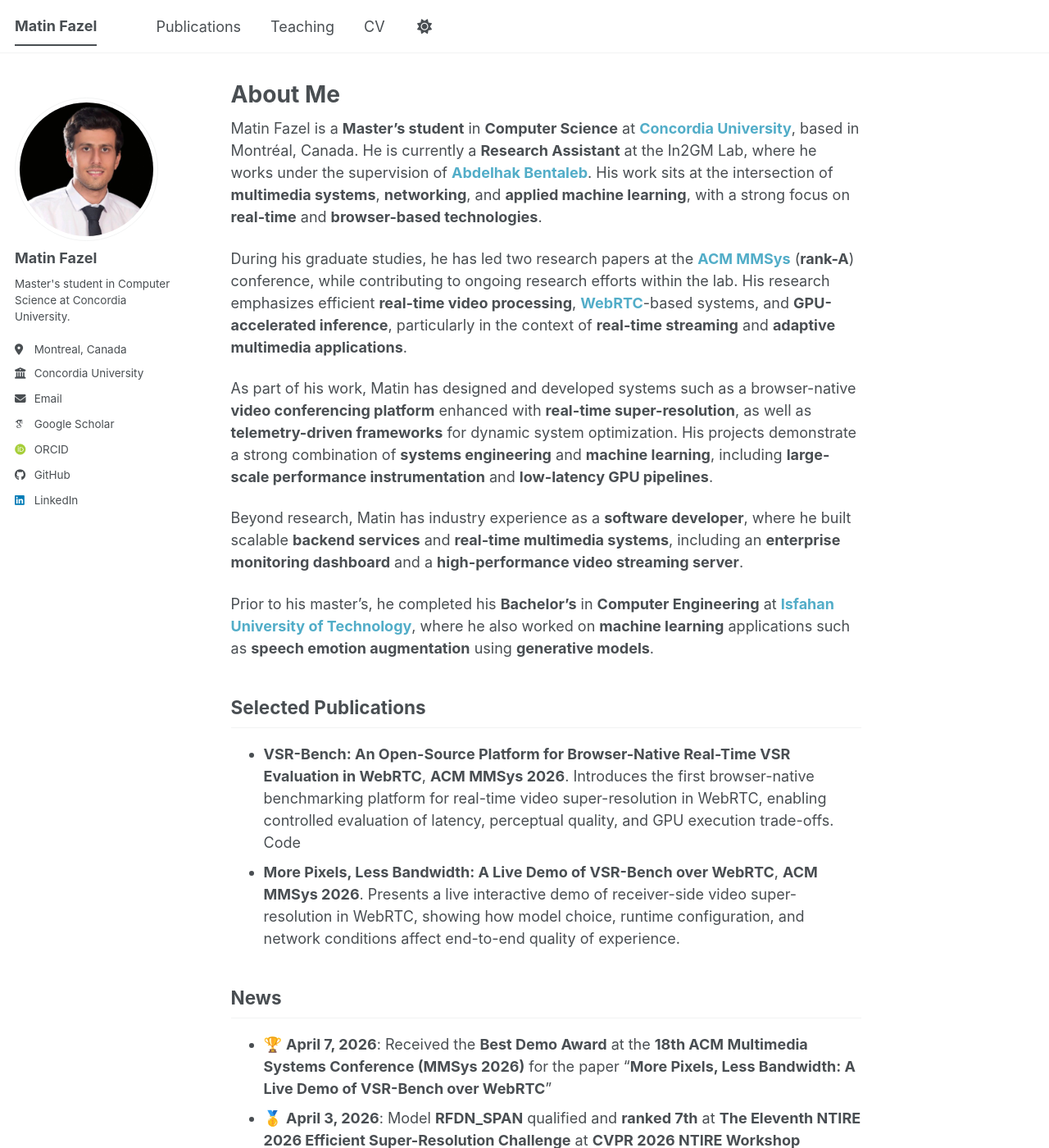
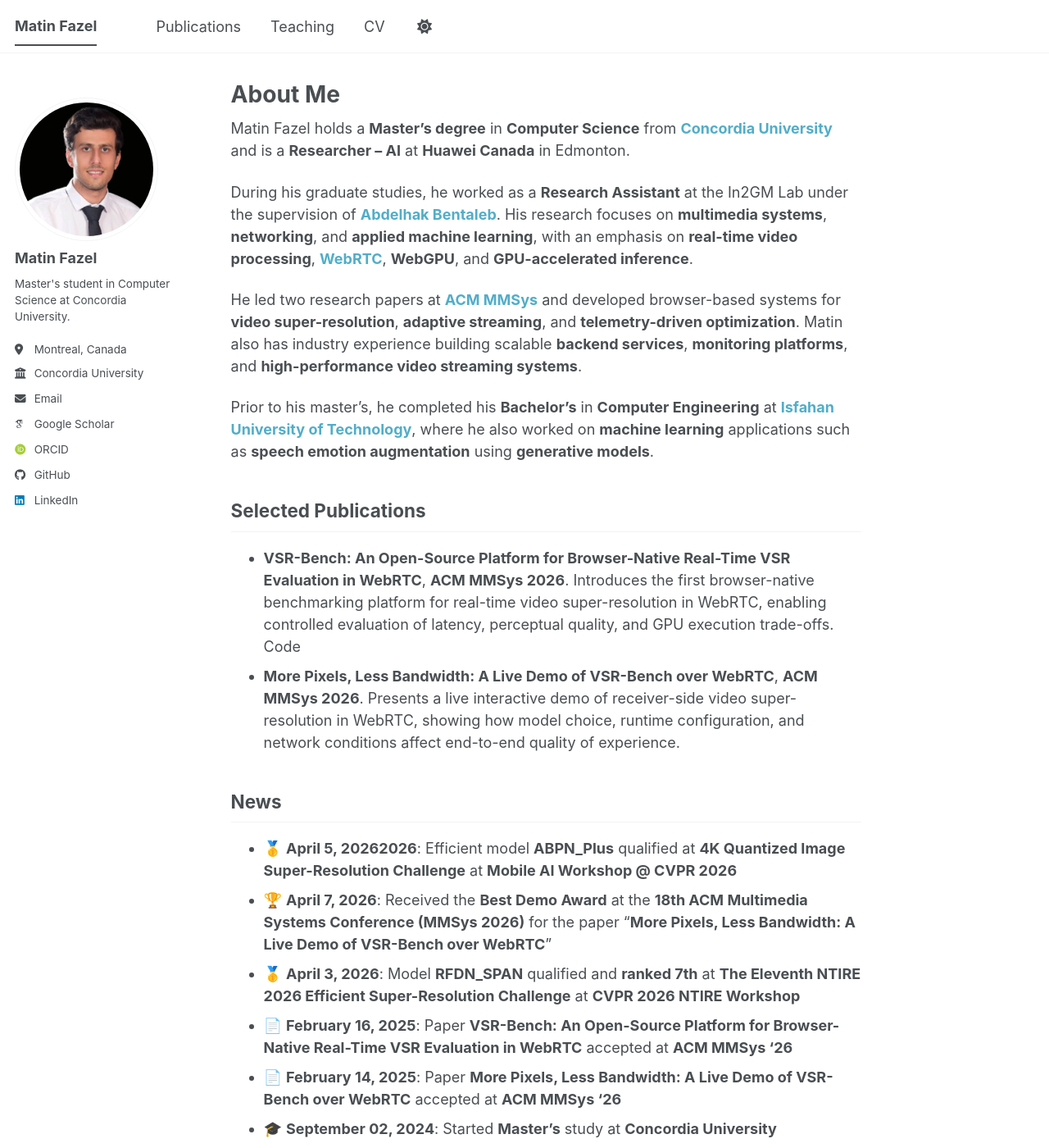
Before and after one commit to matinfazel/matinfazel.github.io, a Jekyll site: the page built from _pages/about.md, in a window 1280 px wide and 1400 px high. Shown: the whole window at 82% size. Built offline with Jekyll 4.4.1, drawn with Linux system fonts in a browser that asks for light colours; some web fonts are replaced; a script bundle is joined from its source files by our own code; library files that are not in the unit come from our copies.

Commit message:
Revise about page for Matin Fazel's profile
Updated Matin Fazel's profile to reflect current position and research focus, including work at Huawei Canada and contributions to multimedia systems and applied machine learning.

```diff
--- a/_pages/about.md
+++ b/_pages/about.md
@@ -7,13 +7,11 @@
   - /about.html
 ---
 
-Matin Fazel is a **Master's student** in **Computer Science** at [**Concordia University**](https://www.concordia.ca/), based in Montréal, Canada. He is currently a **Research Assistant** at the In2GM Lab, where he works under the supervision of [**Abdelhak Bentaleb**](https://www.concordia.ca/faculty/abdelhak-bentaleb.html). His work sits at the intersection of **multimedia systems**, **networking**, and **applied machine learning**, with a strong focus on **real-time** and **browser-based technologies**.
+Matin Fazel holds a **Master’s degree** in **Computer Science** from [**Concordia University**](https://www.concordia.ca/) and is a **Researcher – AI** at **Huawei Canada** in Edmonton.
 
-During his graduate studies, he has led two research papers at the [**ACM MMSys**](https://2026.acmmmsys.org/) (**rank-A**) conference, while contributing to ongoing research efforts within the lab. His research emphasizes efficient **real-time video processing**, [**WebRTC**](https://webrtc.org/)-based systems, and **GPU-accelerated inference**, particularly in the context of **real-time streaming** and **adaptive multimedia applications**.
+During his graduate studies, he worked as a **Research Assistant** at the In2GM Lab under the supervision of [**Abdelhak Bentaleb**](https://www.concordia.ca/faculty/abdelhak-bentaleb.html). His research focuses on **multimedia systems**, **networking**, and **applied machine learning**, with an emphasis on **real-time video processing**, [**WebRTC**](https://webrtc.org/), **WebGPU**, and **GPU-accelerated inference**.
 
-As part of his work, Matin has designed and developed systems such as a browser-native **video conferencing platform** enhanced with **real-time super-resolution**, as well as **telemetry-driven frameworks** for dynamic system optimization. His projects demonstrate a strong combination of **systems engineering** and **machine learning**, including **large-scale performance instrumentation** and **low-latency GPU pipelines**.
-
-Beyond research, Matin has industry experience as a **software developer**, where he built scalable **backend services** and **real-time multimedia systems**, including an **enterprise monitoring dashboard** and a **high-performance video streaming server**.
+He led two research papers at [**ACM MMSys**](https://2026.acmmmsys.org/) and developed browser-based systems for **video super-resolution**, **adaptive streaming**, and **telemetry-driven optimization**. Matin also has industry experience building scalable **backend services**, **monitoring platforms**, and **high-performance video streaming systems**.
 
 Prior to his master's, he completed his **Bachelor's** in **Computer Engineering** at [**Isfahan University of Technology**](https://iut.ac.ir/en), where he also worked on **machine learning** applications such as **speech emotion augmentation** using **generative models**.
 
@@ -24,7 +22,7 @@
 
 ## News
 
-<!-- - **April 5, 20262026**: Efficient model **ABPN_Plus** qualified at **4K Quantized Image Super-Resolution Challenge** at [**Mobile AI Workshop @ CVPR 2026**](https://www.codabench.org/competitions/14062/) -->
+ - 🥇 **April 5, 20262026**: Efficient model **ABPN_Plus** qualified at **4K Quantized Image Super-Resolution Challenge** at [**Mobile AI Workshop @ CVPR 2026**](https://www.codabench.org/competitions/14062/)
 - 🏆 **April 7, 2026**: Received the **Best Demo Award** at the **18th ACM Multimedia Systems Conference (MMSys 2026)** for the paper "**More Pixels, Less Bandwidth: A Live Demo of VSR-Bench over WebRTC**"
 - 🥇 **April 3, 2026**: Model **RFDN_SPAN** qualified and **ranked 7th** at [**The Eleventh NTIRE 2026 Efficient Super-Resolution Challenge**](https://arxiv.org/html/2604.03198v1) at [**CVPR 2026 NTIRE Workshop**](https://cvlai.net/ntire/2026/)
 - 📄 **February 16, 2025**: Paper [**VSR-Bench: An Open-Source Platform for Browser-Native Real-Time VSR Evaluation in WebRTC**](https://dl.acm.org/doi/10.1145/3793853.3799813) accepted at [**ACM MMSys '26**](https://2026.acmmmsys.org/)
```
